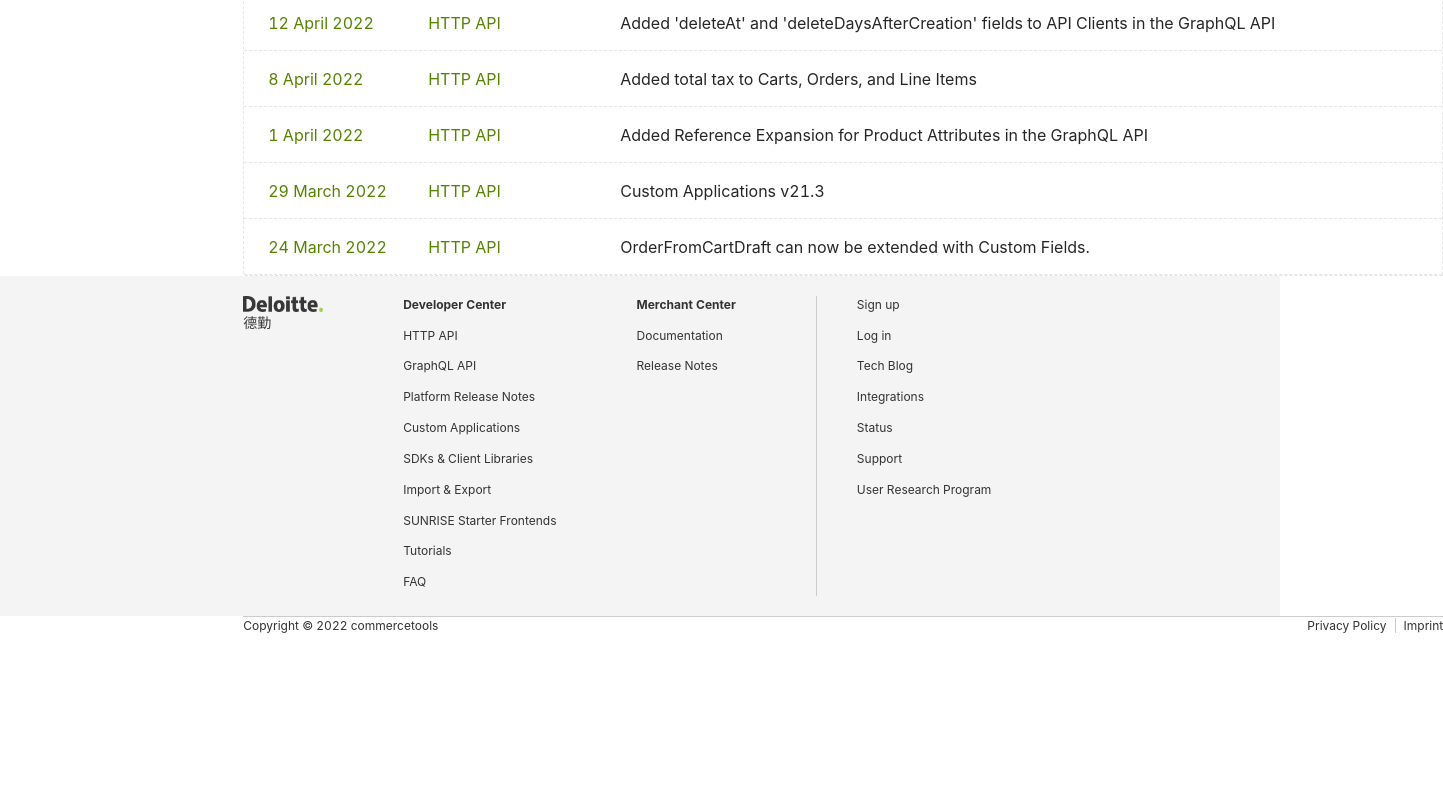
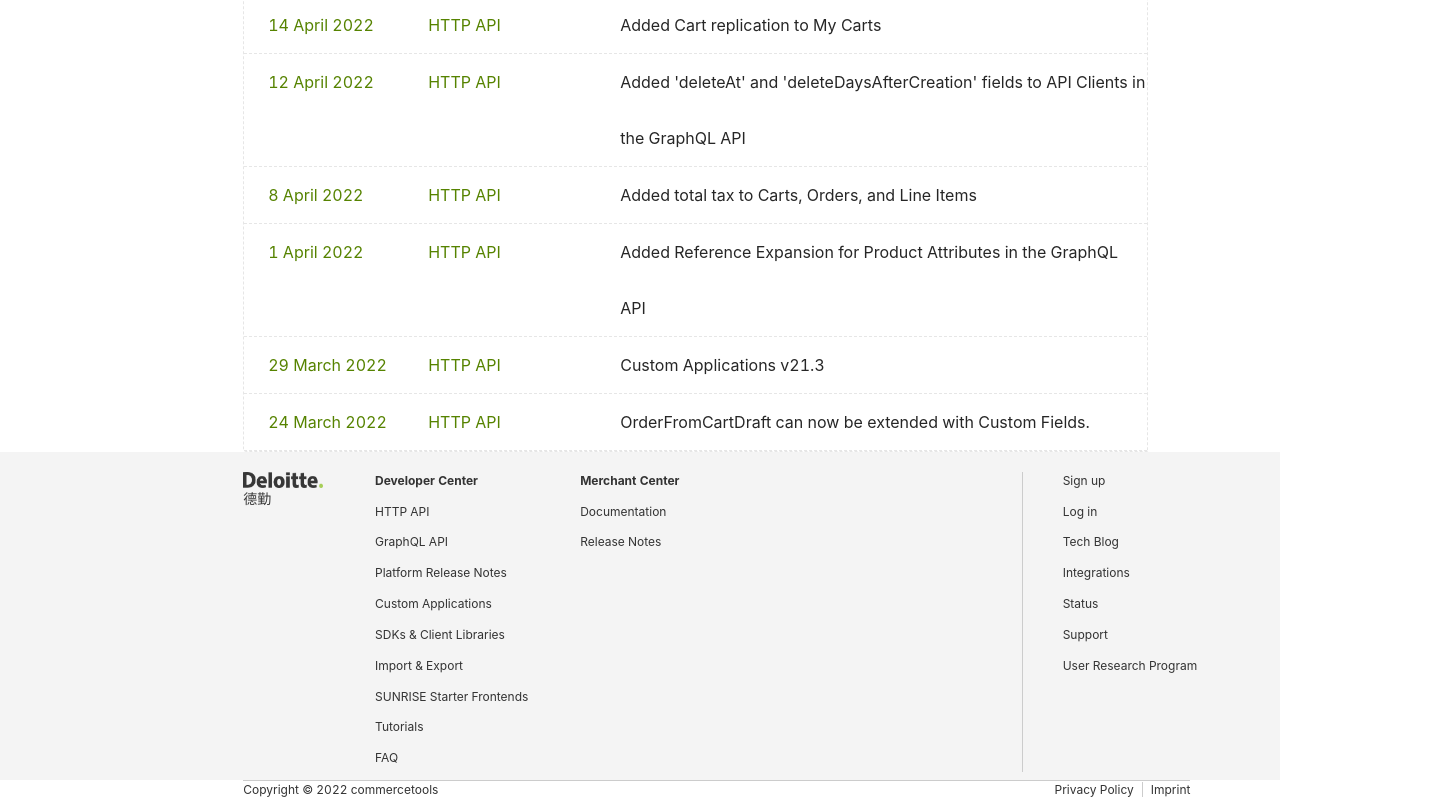
Before and after one commit to chhd-l/api-platform, a React (Create React App) app: page / in a window 1280 px wide. Shown: the part 1080-1880 px from the top of the page, 1443 px wide, since content can reach past the window. Before the commit the page ends 1716 px from the top, so only its background shows below. Built offline with nearby package versions, Linux system fonts and the light colour scheme.

Commit message:
HOME首页样式修改

```diff
--- a/src/components/common/Footer/index.tsx
+++ b/src/components/common/Footer/index.tsx
@@ -2,7 +2,6 @@ import styled from 'styled-components'
 import LOGO_black from '../../../assets/image/LOGO_black.png'
 
 const Wrapper = styled.div`
-  height: 340px;
   background-color: #f4f4f4;
   padding-left: 19%;
   padding-top: 20px;
@@ -30,17 +29,17 @@ const Footer = () => {
   return (
     <>
       <Wrapper>
-        <div className="text-left">
+        <div className="text-left mr-am_5">
           <Logo src={LOGO_black} />
           <span className="text-am_373737">德勤</span>
         </div>
-        <div className="text-am_333333 text-am12 text-left mx-20">
+        <div className="text-am_333333 text-am12 text-left mr-am_5">
           <p className="font-bold">Developer Center</p>
           {Developer.map((item) => (
             <p key={item}>{item}</p>
           ))}
         </div>
-        <div className="text-am_333333 text-am12 text-left mr-20">
+        <div className="text-am_333333 text-am12 text-left mr-am_33">
           <p className=" font-bold">Merchant Center</p>
           {MerchantCenter.map((item) => (
             <p key={item}>{item}</p>
@@ -52,8 +51,8 @@ const Footer = () => {
           ))}
         </div>
       </Wrapper>
-      <div className="border-t border-gray-400 ml-am_19 w-am1200" />
-      <div className="flex ml-am_19 justify-between text-am12 text-am_333333 w-am1200">
+      <div className="border-t border-gray-400 ml-am_19 mr-am_7" />
+      <div className="flex ml-am_19 justify-between text-am12 text-am_333333 mr-am_7">
         <span>Copyright © 2022 commercetools</span>
         <span>
           <span className="border-r border-gray-400 pr-2">Privacy Policy</span>
--- a/src/views/Home/components/ReleaseNotes/index.tsx
+++ b/src/views/Home/components/ReleaseNotes/index.tsx
@@ -4,13 +4,12 @@ const Wrapper = styled.div`
   background: #ffffff;
   border: 1px dashed #e6e6e6;
   border-radius: 4px 4px 0px;
-  width: 1200px;
+  margin-right: 7%;
 `
 const List = styled.div`
   display: flex;
   flex-direction: row;
   border-bottom: 1px dashed #e6e6e6;
-  height: 56px;
   line-height: 56px;
   font-size: 16px;
 `
--- a/src/views/Home/index.tsx
+++ b/src/views/Home/index.tsx
@@ -12,7 +12,7 @@ export default function Home() {
       <div className="bg-white">
         <HomeHeader />
         <img src={homeCard} alt="" />
-        <div className="ml-am_19">
+        <div className="ml-am_19 mr-am_5">
           <Title>Our Product</Title>
           <Product />
           <Title>SDKs and Tooling</Title>
--- a/tailwind.config.js
+++ b/tailwind.config.js
@@ -26,7 +26,10 @@ module.exports = {
         am26: '26px',
       },
       margin: {
+        am_5: '5%',
+        am_7: '7%',
         am_19: '19%',
+        am_33: '33%',
       },
       textColor: {
         am_568300: '#568300',
```
